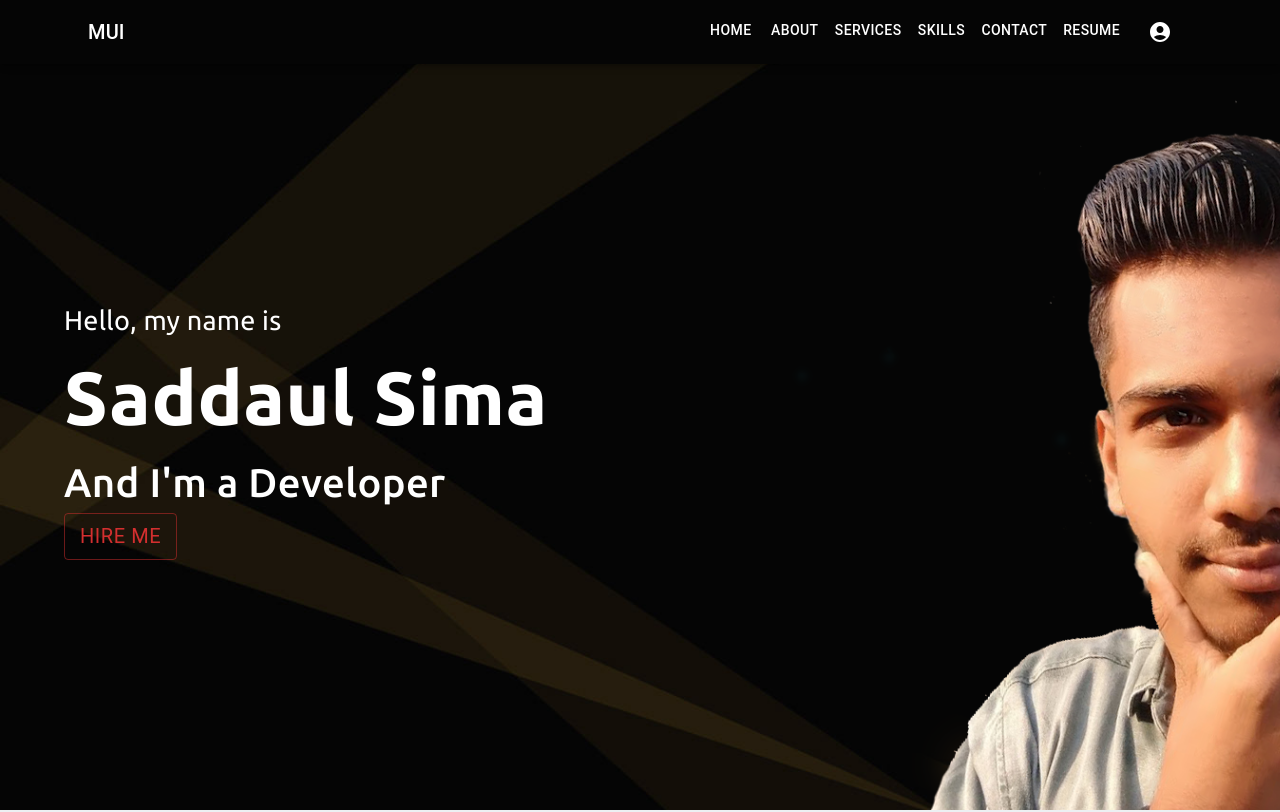
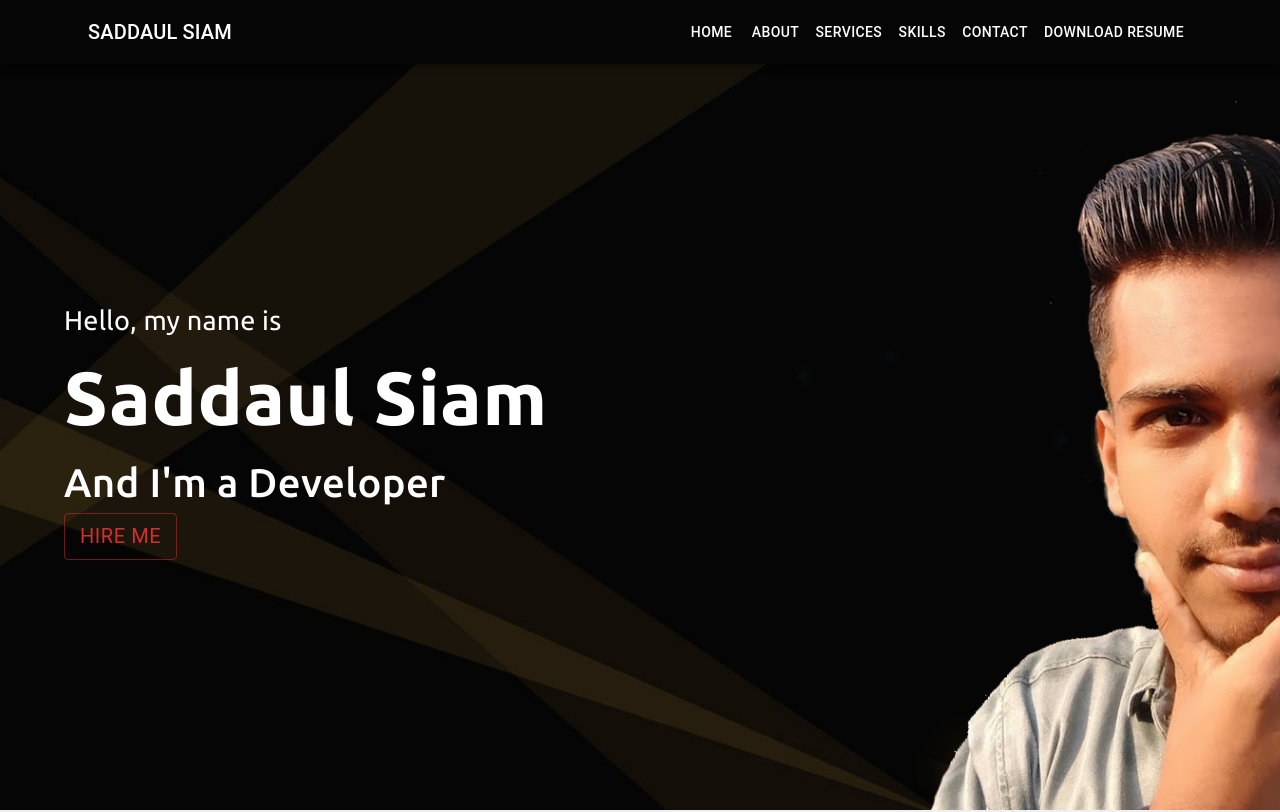
Before and after one commit to Saddaul-Siam/My-portfolio, a React (Create React App) app: page / in a window 1280 px wide. Shown: the top 812 px of the page. Built offline with nearby package versions, Linux system fonts and the light colour scheme; the HTML template or start-up script is replaced by a standard one.

Commit message:
update navigation

```diff
--- a/src/Pages/Home/Banner/Banner.js
+++ b/src/Pages/Home/Banner/Banner.js
@@ -14,7 +14,7 @@ const Banner = () => {
               Hello, my name is
             </Typography>
             <Typography sx={{ color: '#fff', fontSize: '75px', fontFamily: 'Ubuntu', fontWeight: 600 }}>
-              Saddaul Sima
+              Saddaul Siam
             </Typography>
             <Typography sx={{ color: '#fff', fontSize: '40px', fontFamily: 'Ubuntu', fontWeight: 500 }}>
               And I'm a Developer
--- a/src/Pages/Shared/Navigation/Navigation.js
+++ b/src/Pages/Shared/Navigation/Navigation.js
@@ -4,13 +4,9 @@ import Box from '@mui/material/Box';
 import Toolbar from '@mui/material/Toolbar';
 import IconButton from '@mui/material/IconButton';
 import Typography from '@mui/material/Typography';
-import Badge from '@mui/material/Badge';
 import MenuItem from '@mui/material/MenuItem';
 import Menu from '@mui/material/Menu';
 import MenuIcon from '@mui/icons-material/Menu';
-import AccountCircle from '@mui/icons-material/AccountCircle';
-import MailIcon from '@mui/icons-material/Mail';
-import NotificationsIcon from '@mui/icons-material/Notifications';
 import { Button, Container, CssBaseline } from '@mui/material';
 import PropTypes from 'prop-types';
 import useScrollTrigger from '@mui/material/useScrollTrigger';
@@ -35,50 +31,16 @@ HideOnScroll.propTypes = {
 };
 
 export default function Navigation(props) {
-  const [anchorEl, setAnchorEl] = React.useState(null);
   const [mobileMoreAnchorEl, setMobileMoreAnchorEl] = React.useState(null);
-
-  const isMenuOpen = Boolean(anchorEl);
   const isMobileMenuOpen = Boolean(mobileMoreAnchorEl);
-
-  const handleProfileMenuOpen = (event) => {
-    setAnchorEl(event.currentTarget);
-  };
 
   const handleMobileMenuClose = () => {
     setMobileMoreAnchorEl(null);
   };
 
-  const handleMenuClose = () => {
-    setAnchorEl(null);
-    handleMobileMenuClose();
-  };
-
   const handleMobileMenuOpen = (event) => {
     setMobileMoreAnchorEl(event.currentTarget);
   };
-
-  const menuId = 'primary-search-account-menu';
-  const renderMenu = (
-    <Menu
-      anchorEl={anchorEl}
-      anchorOrigin={{
-        vertical: 'top',
-        horizontal: 'right',
-      }}
-      id={menuId}
-      keepMounted
-      transformOrigin={{
-        vertical: 'top',
-        horizontal: 'right',
-      }}
-      open={isMenuOpen}
-      onClose={handleMenuClose}
-    >
-      <MenuItem onClick={handleMenuClose}>Profile</MenuItem>
-      <MenuItem onClick={handleMenuClose}>My account</MenuItem>
-    </Menu>
-  );
 
   const mobileMenuId = 'primary-search-account-menu-mobile';
   const renderMobileMenu = (
@@ -98,36 +60,22 @@ export default function Navigation(props) {
       onClose={handleMobileMenuClose}
     >
       <MenuItem>
-        <IconButton size="large" aria-label="show 4 new mails" color="inherit">
-          <Badge badgeContent={4} color="error">
-            <MailIcon />
-          </Badge>
-        </IconButton>
-        <p>Messages</p>
+        <a style={{ textDecoration: 'none', color: '#262626' }} href="#home"><Button color="inherit">Home</Button></a>
       </MenuItem>
       <MenuItem>
-        <IconButton
-          size="large"
-          aria-label="show 17 new notifications"
-          color="inherit"
-        >
-          <Badge badgeContent={17} color="error">
-            <NotificationsIcon />
-          </Badge>
-        </IconButton>
-        <p>Notifications</p>
+        <a style={{ textDecoration: 'none', color: '#262626' }} href="#about"><Button color="inherit">About</Button></a>
       </MenuItem>
-      <MenuItem onClick={handleProfileMenuOpen}>
-        <IconButton
-          size="large"
-          aria-label="account of current user"
-          aria-controls="primary-search-account-menu"
-          aria-haspopup="true"
-          color="inherit"
-        >
-          <AccountCircle />
-        </IconButton>
-        <p>Profile</p>
+      <MenuItem>
+        <a style={{ textDecoration: 'none', color: '#262626' }} href="#services"><Button color="inherit">Services</Button></a>
+      </MenuItem>
+      <MenuItem>
+        <a style={{ textDecoration: 'none', color: '#262626' }} href="#skills"><Button color="inherit">Skills</Button></a>
+      </MenuItem>
+      <MenuItem>
+        <a style={{ textDecoration: 'none', color: '#262626' }} href="#contact"><Button color="inherit">Contact</Button></a>
+      </MenuItem>
+      <MenuItem>
+        <a style={{ textDecoration: 'none', color: '#262626' }} href="#resume"><Button color="inherit">Download Resume</Button></a>
       </MenuItem>
     </Menu>
   );
@@ -151,34 +99,17 @@ export default function Navigation(props) {
                   noWrap
                   component="div"
                 >
-                  MUI
+                  SADDAUL SIAM
                 </Typography>
               </IconButton>
-
               <Box sx={{ flexGrow: 1 }} />
-
               <Box sx={{ display: { xs: 'none', md: 'flex' } }}>
-
-
-
                 <a style={{ textDecoration: 'none', color: 'white' }} href="#home"><Button color="inherit">Home</Button></a>
                 <a style={{ textDecoration: 'none', color: 'white' }} href="#about"><Button color="inherit">About</Button></a>
                 <a style={{ textDecoration: 'none', color: 'white' }} href="#services"><Button color="inherit">Services</Button></a>
                 <a style={{ textDecoration: 'none', color: 'white' }} href="#skills"><Button color="inherit">Skills</Button></a>
                 <a style={{ textDecoration: 'none', color: 'white' }} href="#contact"><Button color="inherit">Contact</Button></a>
-                <a style={{ textDecoration: 'none', color: 'white' }} href="#resume"><Button color="inherit">Resume</Button></a>
-
-                <Button
-                  size="large"
-                  edge="end"
-                  aria-label="account of current user"
-                  aria-controls={menuId}
-                  aria-haspopup="true"
-                  onClick={handleProfileMenuOpen}
-                  color="inherit"
-                >
-                  <AccountCircle />
-                </Button>
+                <a style={{ textDecoration: 'none', color: 'white' }} href="#resume"><Button color="inherit">Download Resume</Button></a>
               </Box>
               <Box sx={{ display: { xs: 'flex', md: 'none' } }}>
                 <IconButton
@@ -197,7 +128,6 @@ export default function Navigation(props) {
         </AppBar>
       </HideOnScroll>
       {renderMobileMenu}
-      {renderMenu}
     </Box >
   );
 }
```
Also changed, not shown: firebase.json (added), 1 other file (tests, documents, lock files or other folders).
